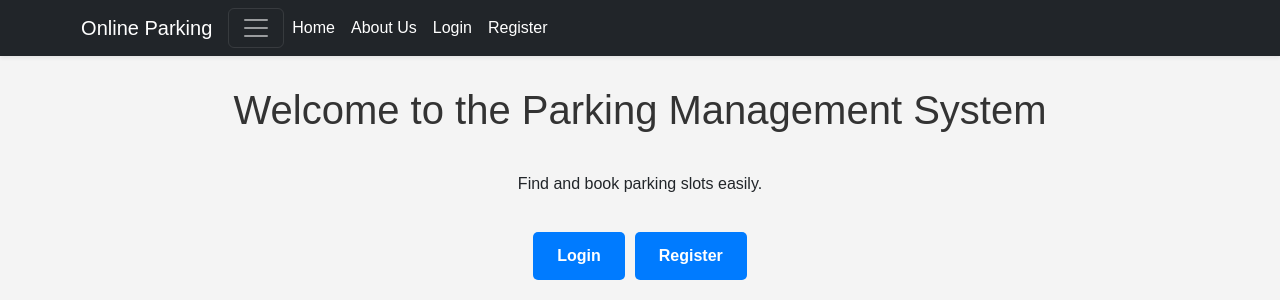
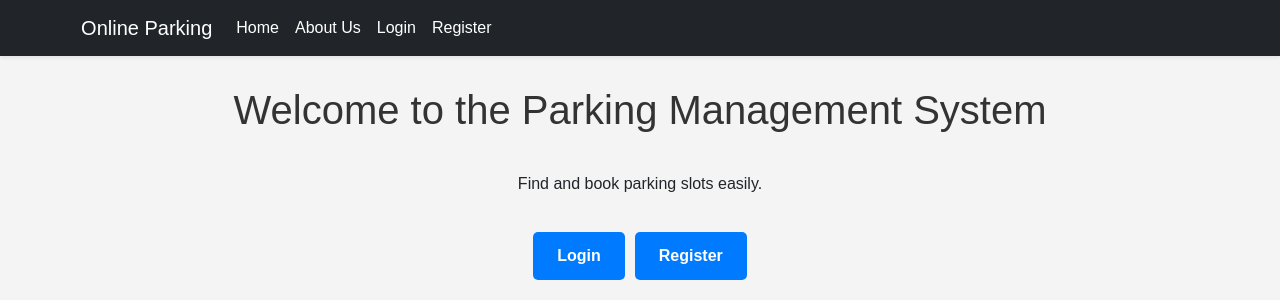
Before and after one commit to MunazzaJaved/car-parking-management-system-019-031, a PHP site: page /view/guest/home.php in a window 1280 px wide. Shown: the top 300 px of the page. Run offline with PHP 8.4, Linux system fonts and the light colour scheme.

Commit message:
Update guest-header.php

```diff
--- a/components/guest-header.php
+++ b/components/guest-header.php
@@ -6,19 +6,19 @@
     <meta name="viewport" content="width=device-width, initial-scale=1.0">
     <title>Online Parking - Guest</title>
     <link rel="stylesheet" href="https://cdn.jsdelivr.net/npm/bootstrap@5.3.3/dist/css/bootstrap.min.css">
-
+    <link rel="stylesheet" href="../assets/style.css">
 </head>
 
 <body class="d-flex flex-column min-vh-100">
     <header class="bg-dark shadow-sm ">
         <nav class="navbar navbar-expand-lg navbar-dark container">
             <a class="navbar-brand text-white">&nbsp; Online Parking</a>
-            <button class="navbar-toggler d-flex ms-auto" type="button" data-bs-toggle="collapse" data-bs-target="#navbarNav" aria-controls="navbarNav" aria-expanded="false" aria-label="Toggle navigation">
+            <button class="navbar-toggler ms-auto" type="button" data-bs-toggle="collapse" data-bs-target="#navbarNav" aria-controls="navbarNav" aria-expanded="false" aria-label="Toggle navigation">
                 <span class="navbar-toggler-icon"></span>
             </button>
 
             <div class="collapse navbar-collapse" id="navbarNav" style="margin-right: 20px;">
-                <div class="d-flex justify-content-end">
+                <div class="nav-responsive">
                     <ul class="navbar-nav ms-auto">
                         <li class="nav-item">
                             <a class="nav-link text-white" href="../../view/guest/home.php">Home</a>
```
